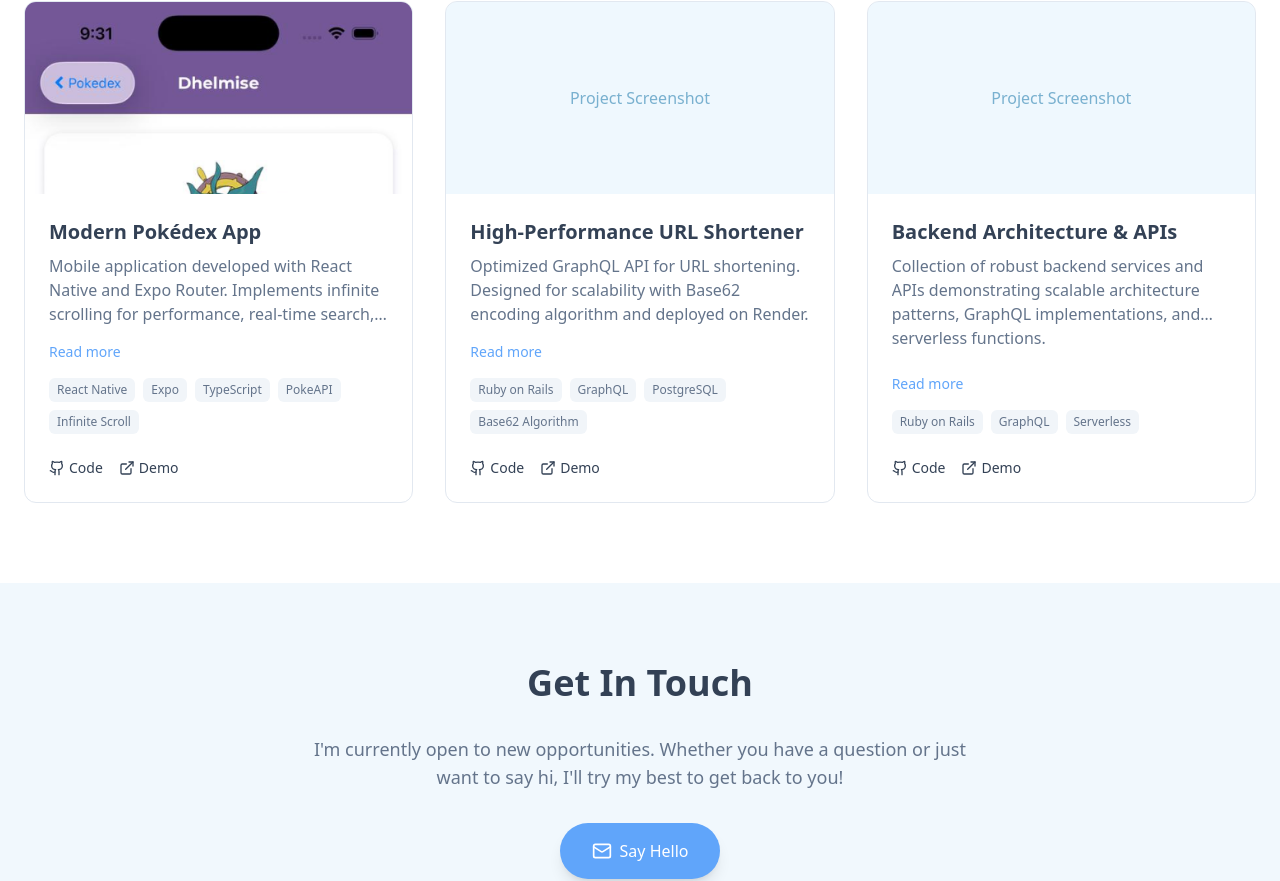
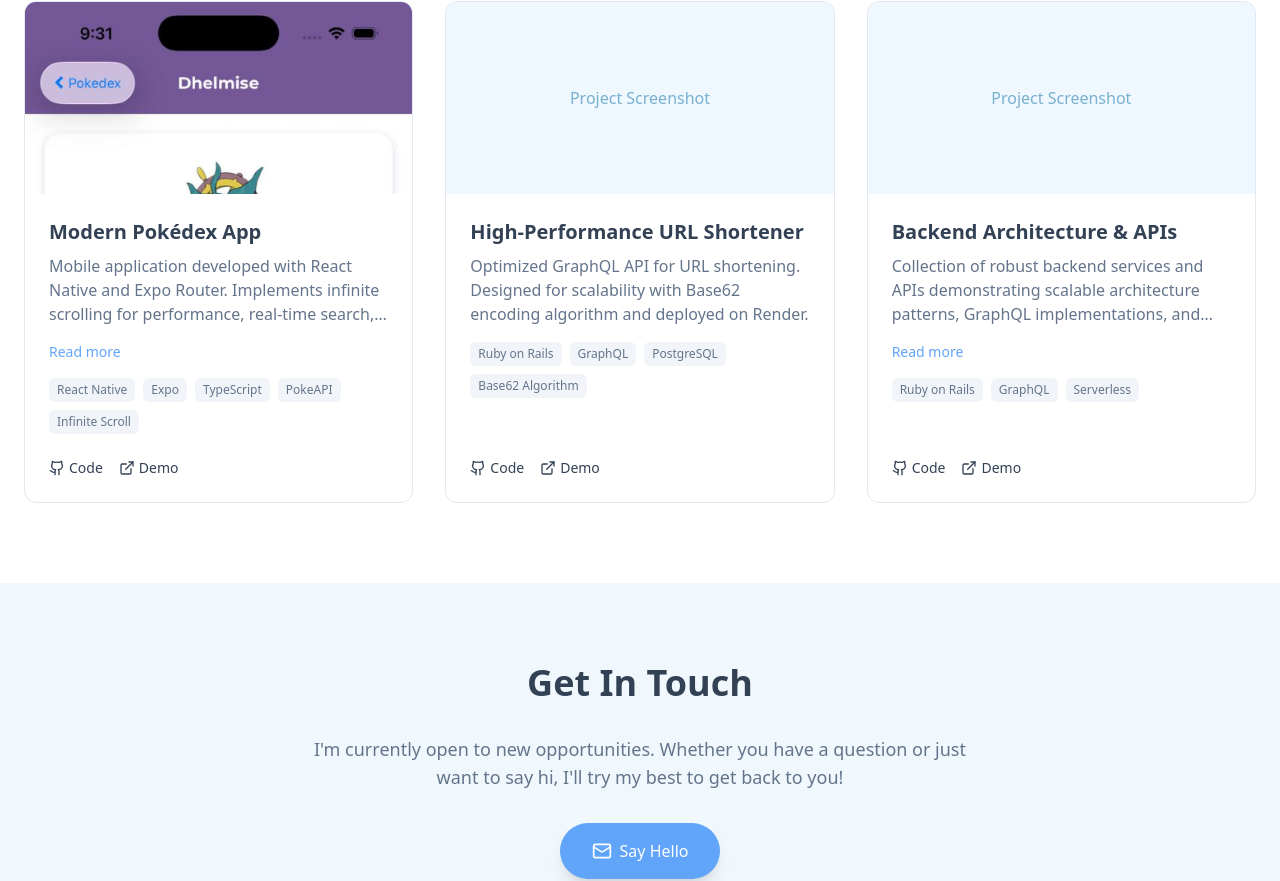
Before and after one commit to Jean612/portfolio, a Next.js app: page / in a window 1280 px wide. Shown: the part 3253-4134 px from the top of the page. Built offline with nearby package versions, Linux system fonts and the light colour scheme.

Commit message:
feat: conditionally display 'Read more' button for project descriptions based on content overflow.

```diff
--- a/components/Projects.tsx
+++ b/components/Projects.tsx
@@ -3,7 +3,7 @@
 import { motion } from "framer-motion";
 import { Github, ExternalLink } from "lucide-react";
 import Image from "next/image";
-import { useState } from "react";
+import { useState, useRef, useEffect } from "react";
 
 const projects = [
     {
@@ -34,6 +34,17 @@ const projects = [
 
 const ProjectCard = ({ project, index }: { project: typeof projects[0], index: number }) => {
     const [isExpanded, setIsExpanded] = useState(false);
+    const [showReadMore, setShowReadMore] = useState(false);
+    const descriptionRef = useRef<HTMLParagraphElement>(null);
+
+    useEffect(() => {
+        if (descriptionRef.current) {
+            const { scrollHeight, clientHeight } = descriptionRef.current;
+            if (scrollHeight > clientHeight) {
+                setShowReadMore(true);
+            }
+        }
+    }, []);
 
     return (
         <motion.div
@@ -59,15 +70,20 @@ const ProjectCard = ({ project, index }: { project: typeof projects[0], index: n
             </div>
             <div className="p-6 flex flex-col flex-grow">
                 <h3 className="text-xl font-bold mb-2 text-foreground">{project.title}</h3>
-                <p className={`text-muted-foreground mb-4 flex-grow ${isExpanded ? '' : 'line-clamp-3'}`}>
+                <p
+                    ref={descriptionRef}
+                    className={`text-muted-foreground mb-4 ${isExpanded ? '' : 'line-clamp-3'}`}
+                >
                     {project.description}
                 </p>
+                {showReadMore && (
                     <button
                         onClick={() => setIsExpanded(!isExpanded)}
                         className="text-primary text-sm font-medium mb-4 self-start hover:underline focus:outline-none"
                     >
                         {isExpanded ? "Show less" : "Read more"}
                     </button>
+                )}
                 <div className="flex flex-wrap gap-2 mb-6">
                     {project.tags.map((tag) => (
                         <span key={tag} className="px-2 py-1 bg-muted text-muted-foreground text-xs rounded-md">
```
Lines whose indentation alone changed are shown as unchanged.
